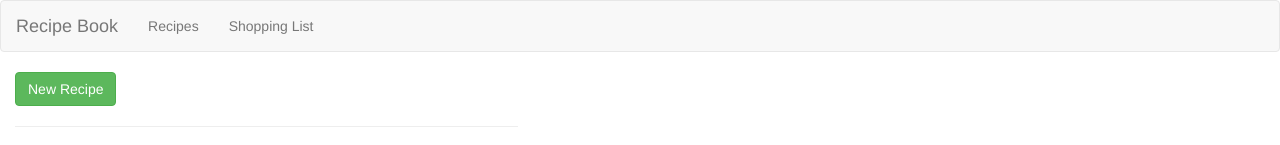
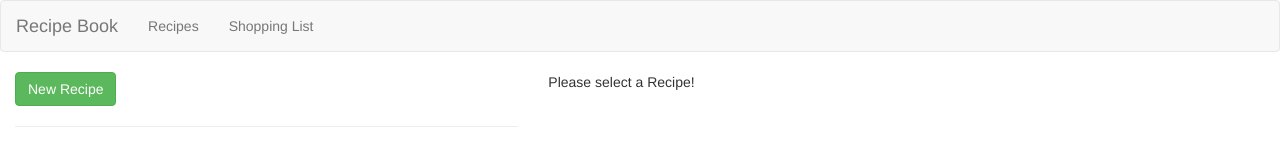
Before and after one commit to plokamar1/recipe-project, an Angular app: page / in a window 1280 px wide. Shown: the top 145 px of the page. Built offline with nearby package versions, Linux system fonts and the light colour scheme.

Commit message:
Before showing the recipe details a message imforms the user to choose a recipe from the list.

```diff
--- a/src/app/recipes/recipe-detail/recipe-detail.component.html
+++ b/src/app/recipes/recipe-detail/recipe-detail.component.html
@@ -1,4 +1,4 @@
-<div *ngIf="recipe">
+<div *ngIf="recipe; else infoText">
   <div class="row">
     <div class="col-xs-5">
       <img src="{{recipe.imagePath}}"
@@ -36,3 +36,6 @@
   </div>
 
 </div>
+<ng-template #infoText>
+  <p>Please select a Recipe!</p>
+</ng-template>
```
